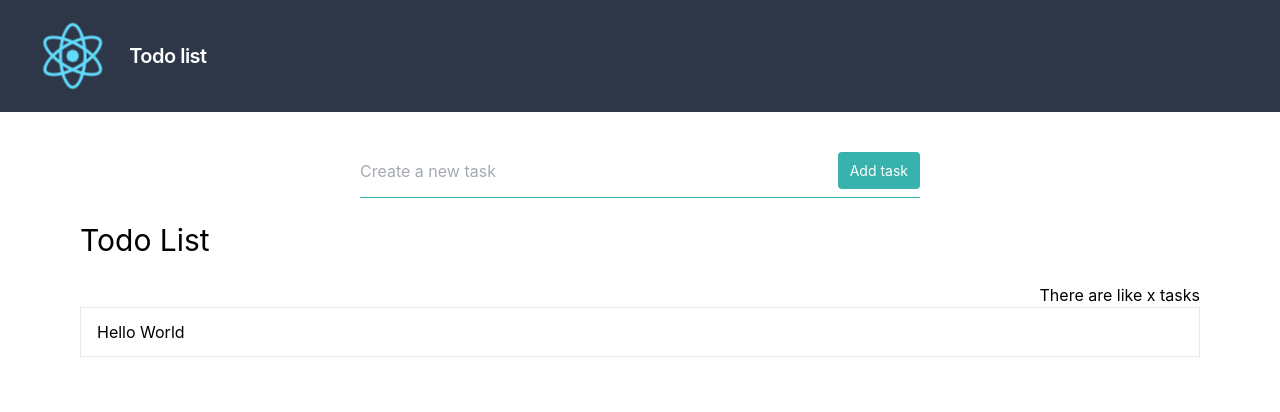
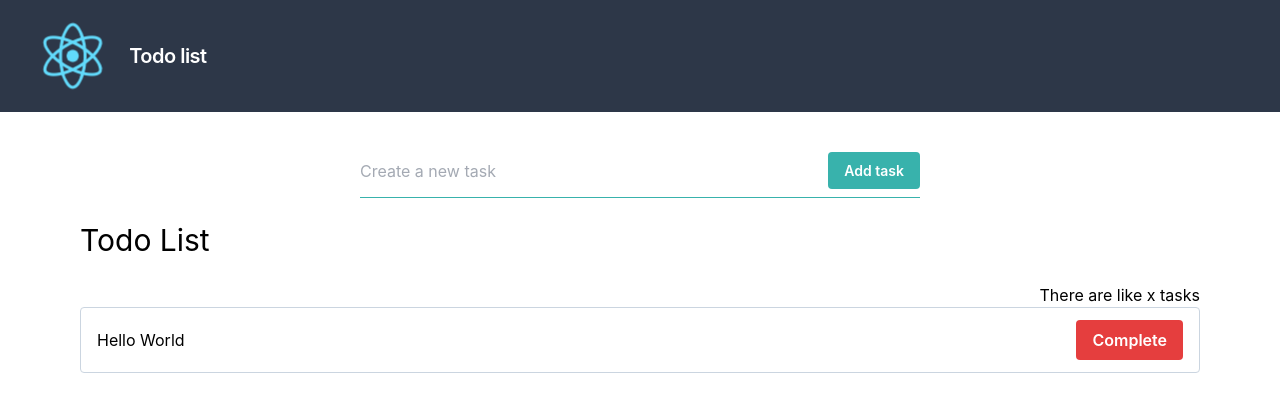
Before and after one commit to Tulkdan/todo-list, a React (Create React App) app: page / in a window 1280 px wide. Shown: the top 412 px of the page. Built offline with nearby package versions, Linux system fonts and the light colour scheme.

Commit message:
Created Button component and added to  Form and ListItem

```diff
--- /dev/null
+++ b/src/components/Button.js
@@ -0,0 +1,9 @@
+import React from 'react';
+
+const CompleteButton = props => (
+  <button className={props.btnClass + " font-semibold py-2 px-4 rounded"}>
+    {props.title}
+  </button>
+);
+
+export default CompleteButton;
--- a/src/components/Form.js
+++ b/src/components/Form.js
@@ -1,4 +1,5 @@
 import React from 'react';
+import Button from './Button';
 
 const Form = () => (
   <div className="flex w-full justify-center">
@@ -7,9 +8,10 @@ const Form = () => (
         className="appearance-none bg-transparect border-none w-full text-gray-700 leading-tight focus:outline-none"
         placeholder="Create a new task"
       />
-      <button className="flex-shrink-0 bg-teal-500 border-teal-500 text-sm border-4 text-white py-1 px-2 rounded">
-        Add task
-      </button>
+      <Button
+        btnClass="bg-teal-500 border-teal-500 text-sm flex-shrink-0 text-white"
+        title="Add task"
+      />
     </div>
   </div>
 );
--- a/src/components/ListItem.js
+++ b/src/components/ListItem.js
@@ -1,8 +1,10 @@
 import React from 'react';
+import Button from './Button';
 
 const ListItem = () => (
-  <div className="w-full border border-gray-300 px-4 py-3">
-    <p className="text-semibold">Hello World</p>
+  <div className="w-full inline-flex border border-gray-400 px-4 py-3 rounded">
+    <p className="text-semibold flex-1 py-2">Hello World</p>
+    <Button btnClass="bg-red-600 text-white" title="Complete" />
   </div>
 );
 
```
